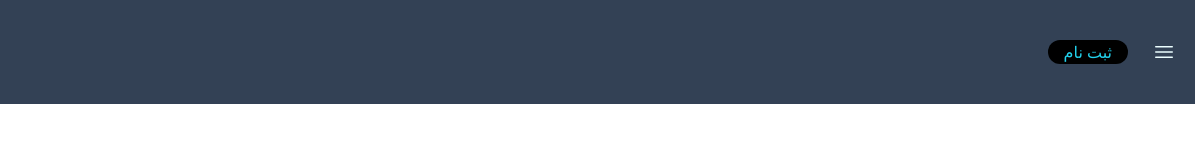
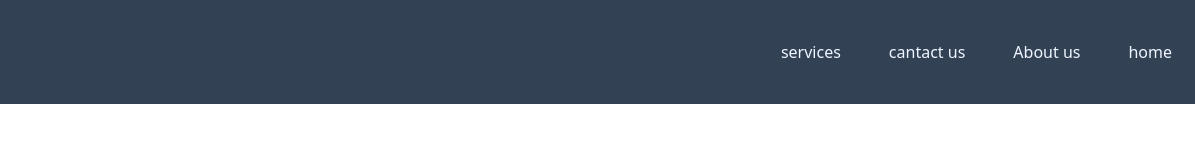
Before and after one commit to faezebolghanabady/tailwind-work-sample, a website: page public/index.html in a window 1280 px wide. Shown: the full height of the page, 0-1195 px from the left. Drawn offline with nearby package versions, Linux system fonts and the light colour scheme.

Commit message:
navebare-R

```diff
--- a/public/index.html
+++ b/public/index.html
@@ -9,18 +9,10 @@
 </head>
 <body>
     <div>
-
-        <nav
-        x-data = "{open:false}"
-        :class="open ? 'h-screen'  : 'h-23' "
-         class=  "flex flex-col md:flex-row-reverse gap-6 w-full bg-slate-700 text-cyan-50
+       <!--start navebare-->
+        <nav class=  "flex flex-col md:flex-row-reverse gap-6 w-full bg-slate-700 text-cyan-50
          py-6 px-6 md:justify-start justify-center items-center">
             <img class="w-14" src="../src/img/logo.png" alt="">
-            <button @click="open = !open">
-                <svg xmlns="http://www.w3.org/2000/svg" fill="none" viewBox="0 0 24 24" stroke-width="1.5" stroke="currentColor" class="w-6 h-6">
-                    <path stroke-linecap="round" stroke-linejoin="round" d="M3.75 6.75h16.5M3.75 12h16.5m-16.5 5.25h16.5" />
-                  </svg>
-            </button>
             <ul
             x-show = 'open'
             :class="open ? '' : ''"
@@ -31,9 +23,9 @@
                 <li class="li">cantact us</li>
                 <li class="li">services</li>
             </ul>
-            <button class="but">ثبت نام</button>
         </nav>
     </div>
+    <!--ende navebare-->
 
 
 </body>
--- a/src/css/tailwind.css
+++ b/src/css/tailwind.css
@@ -4,8 +4,8 @@
 
 @layer components{
     .li{
-        @apply hover:bg-orange-500 transition duration-500
-        hover:text-black rounded-xl hover:px-2
+        @apply hover:bg-orange-500 px-1 transition duration-500
+        hover:text-black rounded-xl
     }
 }
 
@@ -13,7 +13,7 @@
 @layer components{
     .but{
         @apply text-center text-cyan-400 bg-black
-        rounded-xl px-4 text-center justify-center
+        rounded-lg px-2 text-center justify-center
     }
 }
 
```
Also changed, not shown: public/build/main.css.
